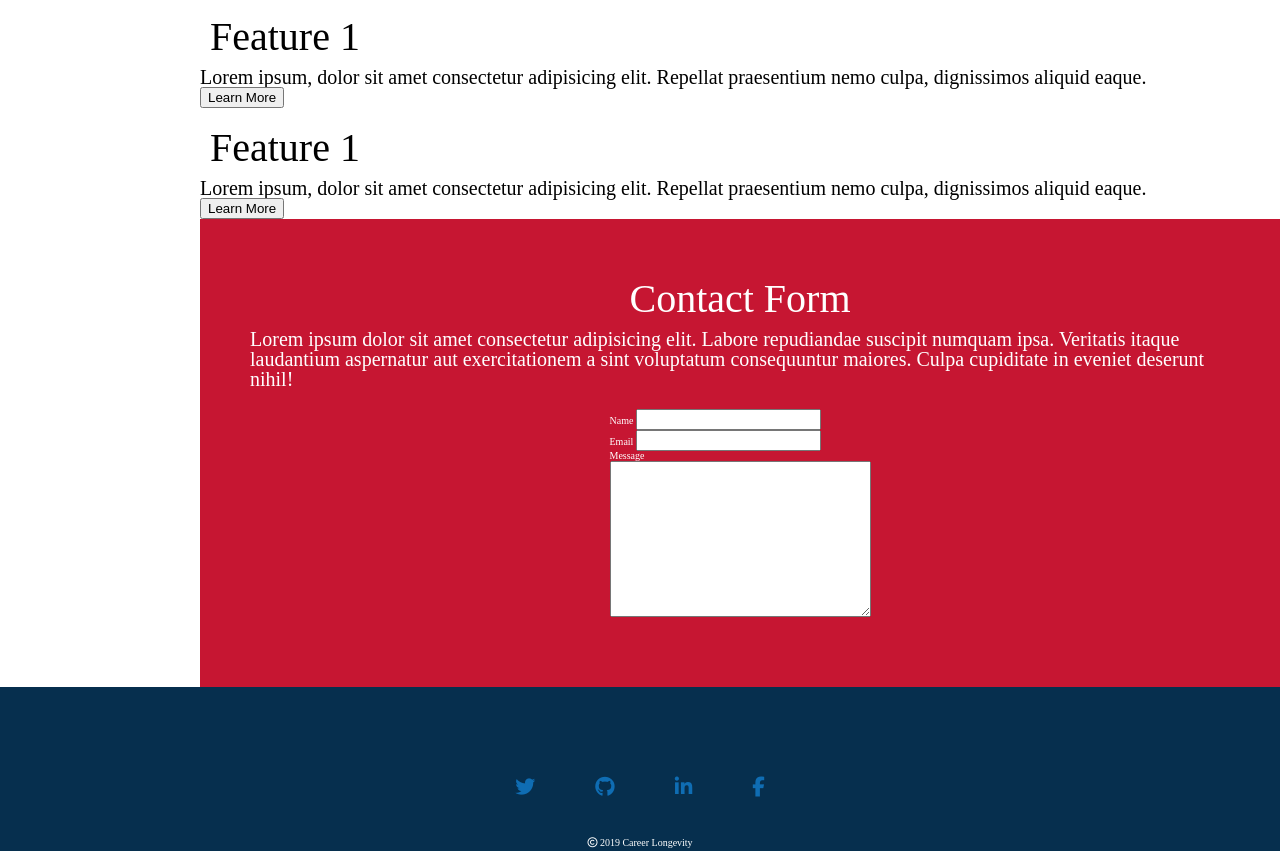
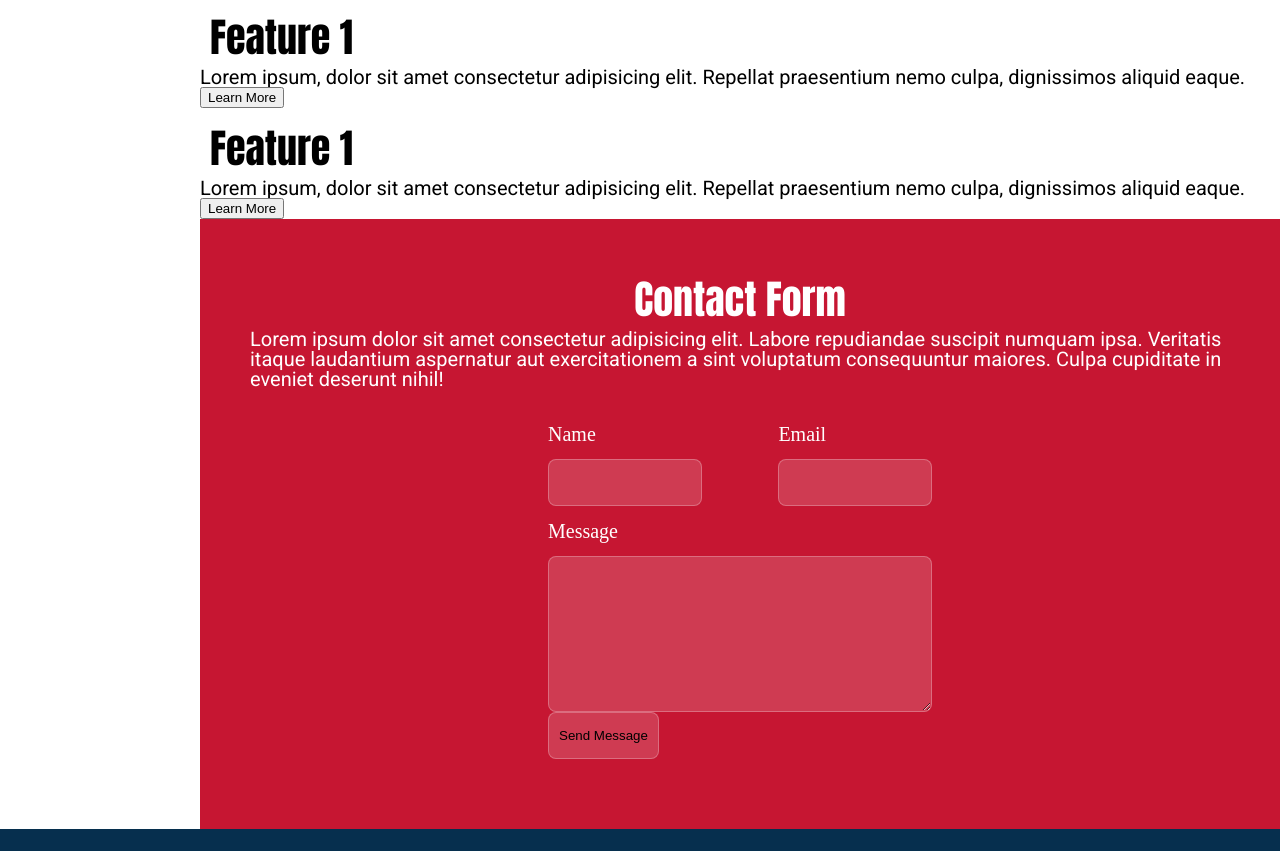
Before and after one commit to career-longevity-marketing-page/career-longevity-marketing-page, a plain HTML site: page index.html in a window 1280 px wide. Shown: the part 914-1765 px from the top of the page. Drawn offline with Linux system fonts and the light colour scheme.

Commit message:
added google fonts and made some varaibles for the fonts added, worked some more on contact form

```diff
--- a/LESS/contact.less
+++ b/LESS/contact.less
@@ -1,31 +1,51 @@
 .contact {
-    .flex(column);
-    align-items: center;
     width: 100%;
     padding: 50px;
     background: @contact-form;
     color: @main-font;
 
-    form {
-        padding: 20px 200px;
+    .contact-container {
+        .flex(column);
+        align-items: center;
+
+        form {
+            padding: 20px 200px;
+            width: 80%;
+        }
     }
-
 
     .name-email {
         .flex();
+        justify-content: space-between;
+        width: 100%;
 
-        .name {
+        .name, .email {
             .flex(column);
+            width: 40%;
         }
+    }
 
-        .email {
-          .flex(column);
-        }
+    label {
+        padding: 15px 15px 15px 0;
+        font-size: 2rem;
+    }
+
+    input {
+        padding: 15px 10px;
+        background: @inputs;
+        border: 1px solid rgba(255, 255, 255, 0.253);
+        border-radius: 8px;
     }
 
 
     .message {
         .flex(column);
+
+        textarea {
+            background: @inputs;
+            border: 1px solid rgba(255, 255, 255, 0.253);
+            border-radius: 8px;
+        }
     }
 
 
--- a/LESS/global.less
+++ b/LESS/global.less
@@ -9,13 +9,16 @@
 
   h1 {
       font-size: 5rem;
+      font-family: @Anton;
   }
 
   h2 {
       font-size: 4rem;
       padding: 10px;
+      font-family: @Anton;
   }
 
   p {
       font-size: 2rem;
+      font-family: @Roboto;
   }
--- a/LESS/variables.less
+++ b/LESS/variables.less
@@ -1,8 +1,8 @@
 // Colors
-
-// Pointers
+    // Pointers
 @footer: @dark-blue;
 @main-font: @white;
+@inputs: @opaque-white;
 @nav-bar: @light-blue;
 @social-icons: @light-blue;
 @contact-form: @nba-red;
@@ -10,11 +10,21 @@
 @intro: @dark-royal;
 
 
-
-
-// Variables
+    // Variables
 @dark-blue: #062F4E;
 @white: #fff;
+@opaque-white: rgba(255, 255, 255, 0.16);
 @light-blue: #0F6DB3;
 @nba-red: #C61632;
 @dark-royal: #1F4488;
+
+
+// Fonts
+    //pointers
+@header: @Anton;
+@paragraph: @Roboto;
+
+
+    // Vars
+@Anton: 'Anton', sans-serif;
+@Roboto: 'Roboto', sans-serif;
--- a/index.html
+++ b/index.html
@@ -12,6 +12,9 @@
 
     <!-- CSS -->
     <link rel="stylesheet" href="CSS/index.css">
+
+    <!-- GOOGLE FONTS -->
+    <link href="https://fonts.googleapis.com/css?family=Anton|Roboto&display=swap" rel="stylesheet">
 </head>
 
 <body>
@@ -37,7 +40,8 @@
             <section id="introduction" class="wrapper intro-color fullscreen">
                 <div class="inner-text">
                     <h1>Cool Intro Phrase Here</h1>
-                    <p>Lorem ipsum, dolor sit amet consectetur adipisicing elit. Repellat praesentium nemo culpa, dignissimos
+                    <p>Lorem ipsum, dolor sit amet consectetur adipisicing elit. Repellat praesentium nemo culpa,
+                        dignissimos
                         aliquid eaque.</p>
 
                     <button>Begin Search</button>
@@ -74,12 +78,18 @@
 
             <!-- CONTACT FORM -->
             <section class="contact">
+
+                <div class="contact-container">
+
                         <h2>Contact Form</h2>
                         <p> Lorem ipsum dolor sit amet consectetur adipisicing elit. Labore repudiandae suscipit numquam ipsa.
-                    Veritatis itaque laudantium aspernatur aut exercitationem a sint voluptatum consequuntur maiores. Culpa
+                            Veritatis itaque laudantium aspernatur aut exercitationem a sint voluptatum consequuntur maiores.
+                            Culpa
                             cupiditate in eveniet deserunt nihil!</p>
 
                         <form action="#">
+                            <div class="name-email">
+
                                 <div class="name">
                                     <label for="name">Name</label>
                                     <input type="text" name="name" id="name">
@@ -90,11 +100,20 @@
                                     <input type="text" name="email" id="email">
                                 </div>
 
+                            </div>
+
                             <div class="message">
                                 <label for="message">Message</label>
                                 <textarea name="message" id="message" cols="30" rows="10"></textarea>
                             </div>
+
+                            <div class="button">
+                                <input type="button" value="Send Message">
+                            </div>
                         </form>
+
+                </div>
+
             </section>
         </div>
 
```
Also changed, not shown: CSS/index.css. Lines whose indentation alone changed are shown as unchanged.
